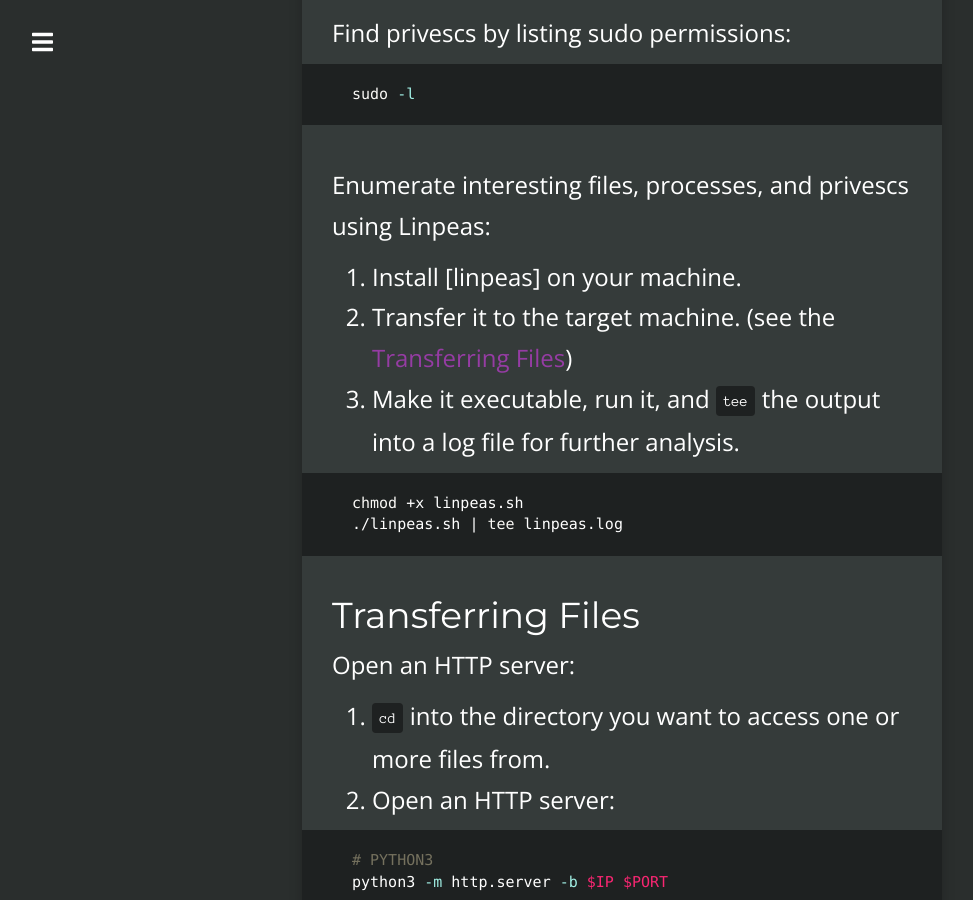
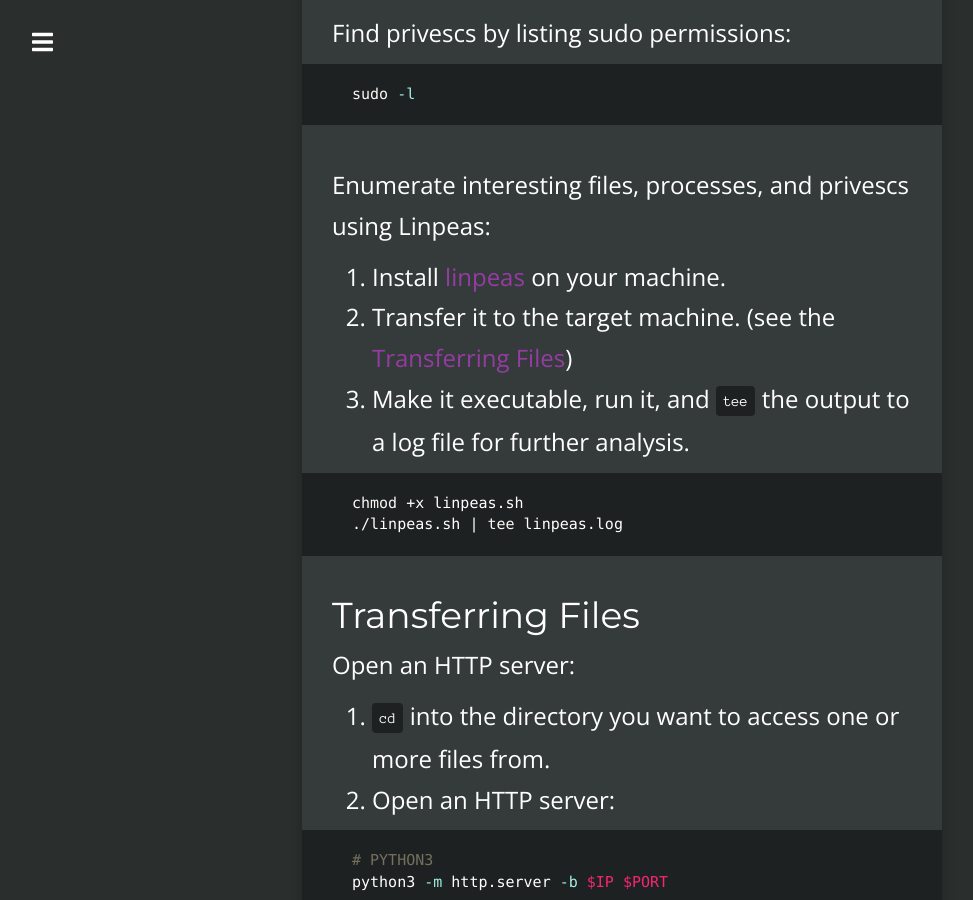
Before and after one commit to Noxtal/blog.noxtal.com, a Jekyll site: the page built from _posts/2020-07-30-essential-commands.md, in a window 1280 px wide and 900 px high, scrolled down 5127 px. Shown: the whole window, without its empty margins (18-991 px from the left). Built offline with Jekyll 4.4.1, drawn with Linux system fonts in a browser that asks for light colours; nearby versions of some CDN libraries; comment, search, counter and statistics services are not loaded.

Commit message:
Correction

````diff
--- a/_posts/2020-07-30-essential-commands.md
+++ b/_posts/2020-07-30-essential-commands.md
@@ -151,9 +151,9 @@ sudo -l
 ```
 
 Enumerate interesting files, processes, and privescs using Linpeas:
-1. Install [linpeas] on your machine.
+1. Install [linpeas](https://github.com/carlospolop/privilege-escalation-awesome-scripts-suite/tree/master/linPEAS) on your machine.
 2. Transfer it to the target machine. (see the [Transferring Files](#Transferring-files))
-3. Make it executable, run it, and `tee` the output into a log file for further analysis.
+3. Make it executable, run it, and `tee` the output to a log file for further analysis.
 
 ```bash
 chmod +x linpeas.sh
````
